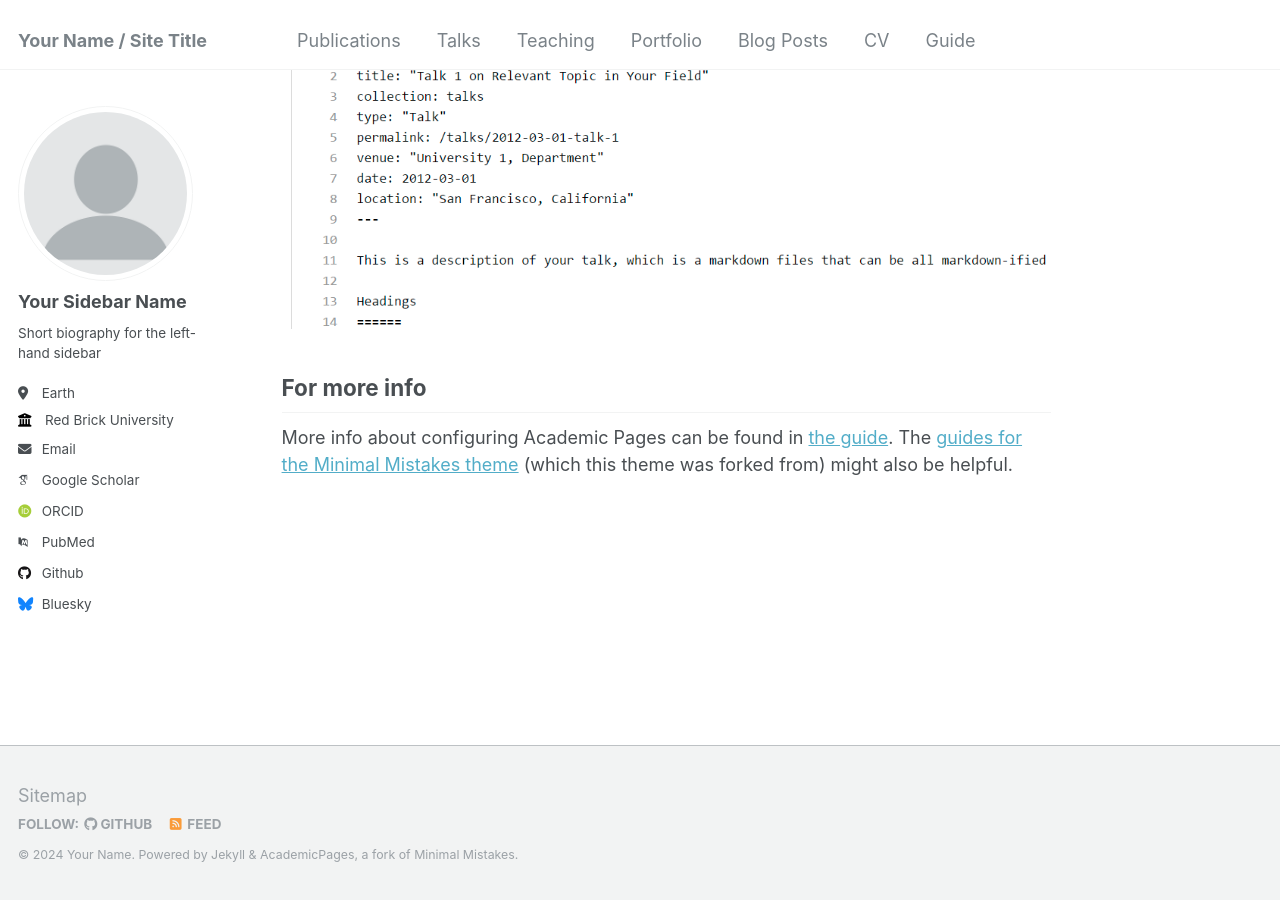
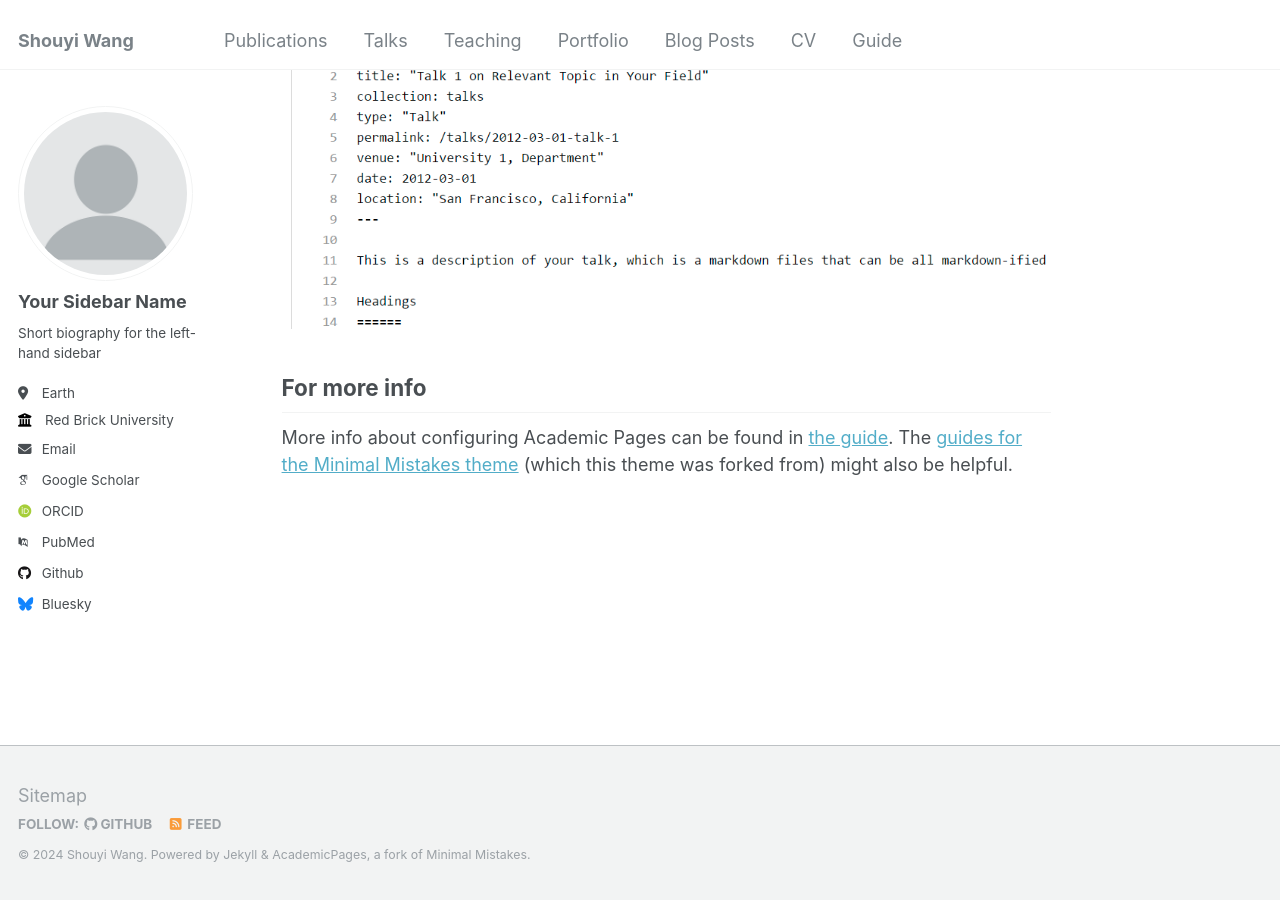
Before and after one commit to sywang0302/sywang0302.github.io, a Jekyll site: the page built from _pages/about.md, in a window 1280 px wide and 900 px high, scrolled down 2660 px. Built offline with Jekyll 4.4.1, drawn with Linux system fonts in a browser that asks for light colours; some web fonts are replaced.

Commit message:
Update _config.yml

```diff
--- a/_config.yml
+++ b/_config.yml
@@ -8,10 +8,10 @@
 
 # Basic Site Settings
 locale                   : "en-US"
-title                    : "Your Name / Site Title"
+title                    : "Shouyi Wang"
 title_separator          : "-"
-name                     : &name "Your Name"
-description              : &description "personal description"
+name                     : &name "Shouyi Wang"
+description              : &description "An undergraduate student at Nanjing University"
 url                      : https://academicpages.github.io # the base hostname & protocol for your site e.g. "https://mmistakes.github.io"
 baseurl                  : "" # the subpath of your site, e.g. "/blog"
 repository               : "academicpages/academicpages.github.io"
```
